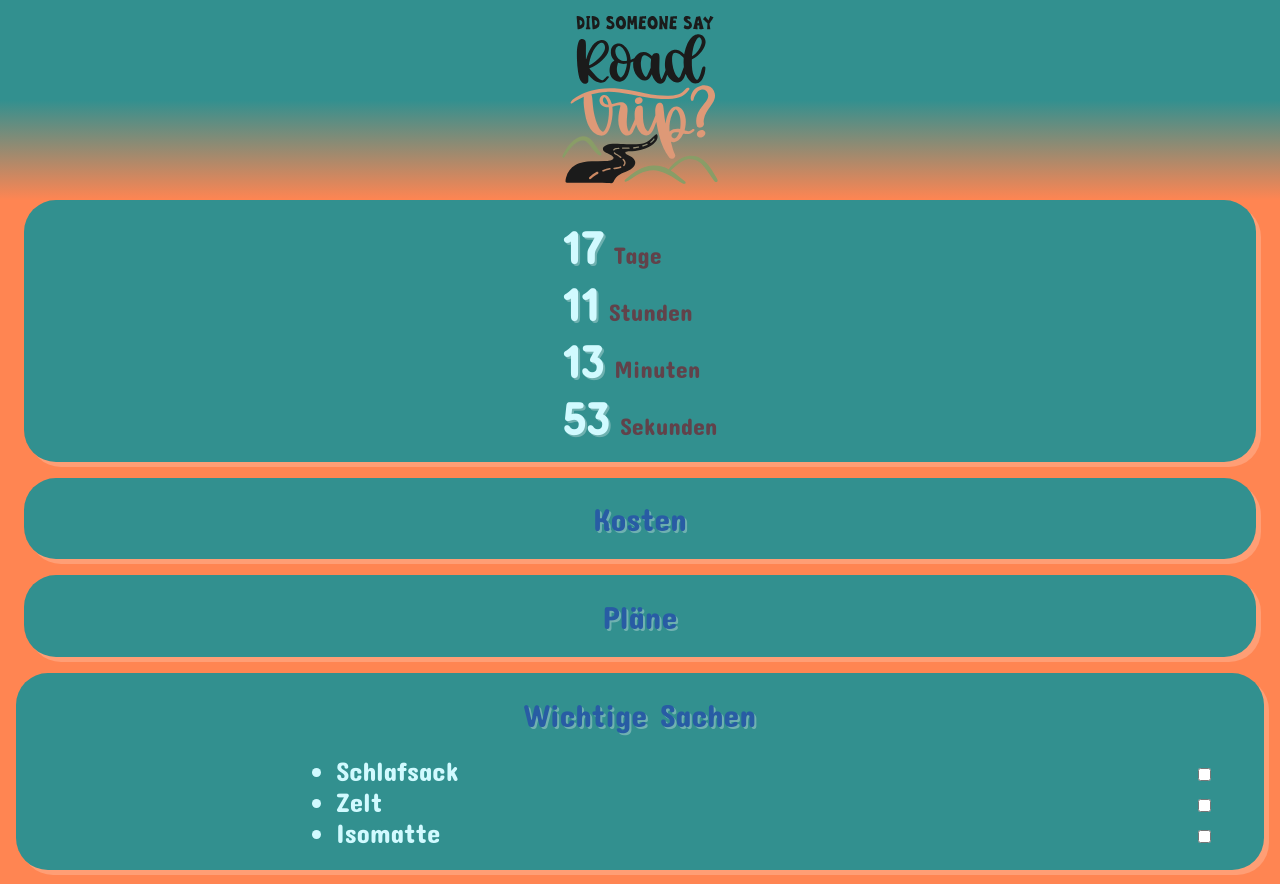
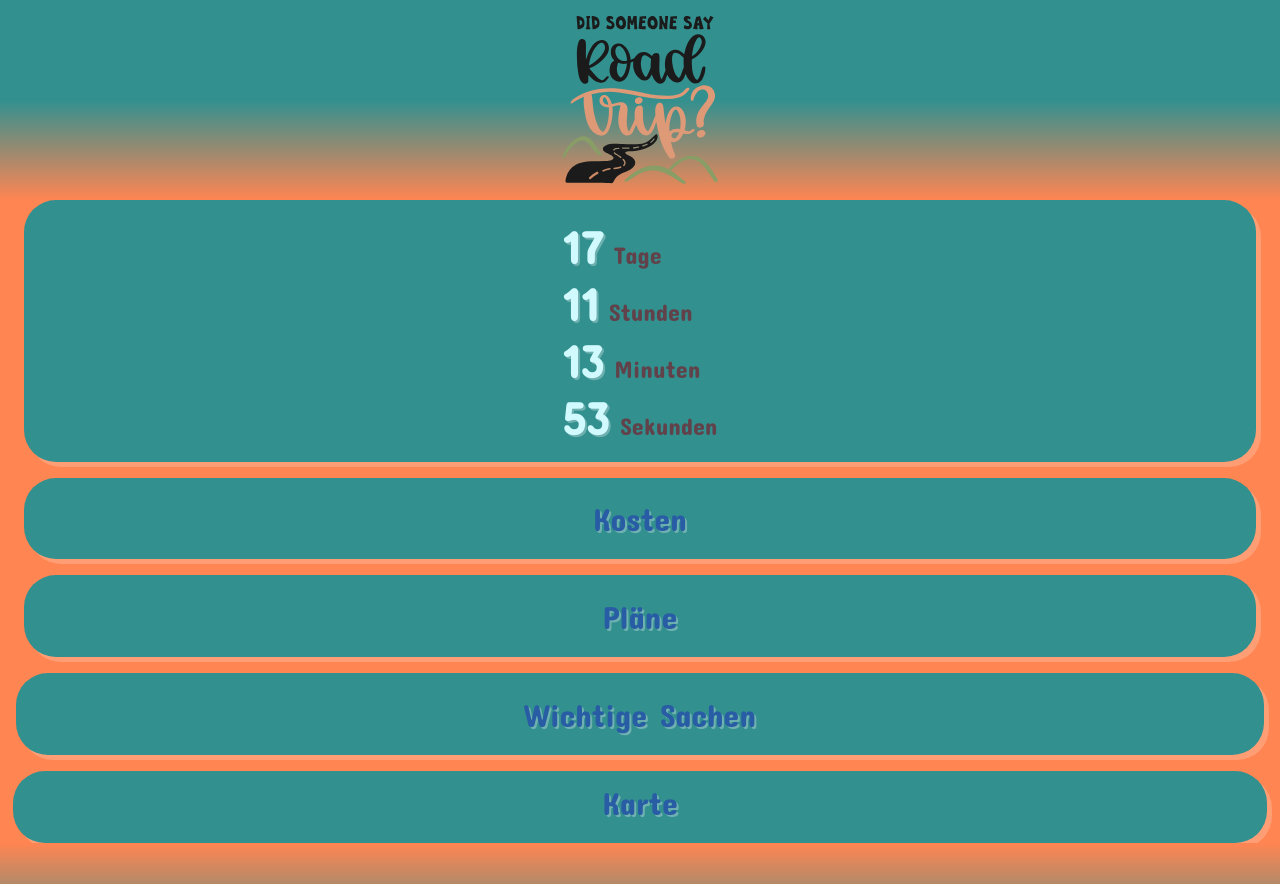
Before and after one commit to ITegs/plan-trip, a React (Create React App) app: page / in a window 1280 px wide. Shown: the top 884 px of the page. Built offline with nearby package versions, Linux system fonts and the light colour scheme.

Commit message:
:bug: minor fixes

```diff
--- a/src/components/List.css
+++ b/src/components/List.css
@@ -25,7 +25,7 @@
   padding-bottom: 1em;
   color: var(--accent2);
 
-  animation: expand 0.5s;
+  animation: expand 1s;
 }
 
 .invisible {
--- a/src/components/List.tsx
+++ b/src/components/List.tsx
@@ -2,7 +2,7 @@ import React, { useEffect, useState } from "react";
 import "./List.css";
 
 export default function List() {
-  const [expand, setExpand] = useState(true);
+  const [expand, setExpand] = useState(false);
 
   const [liste, setListe] = useState([]);
 
```
